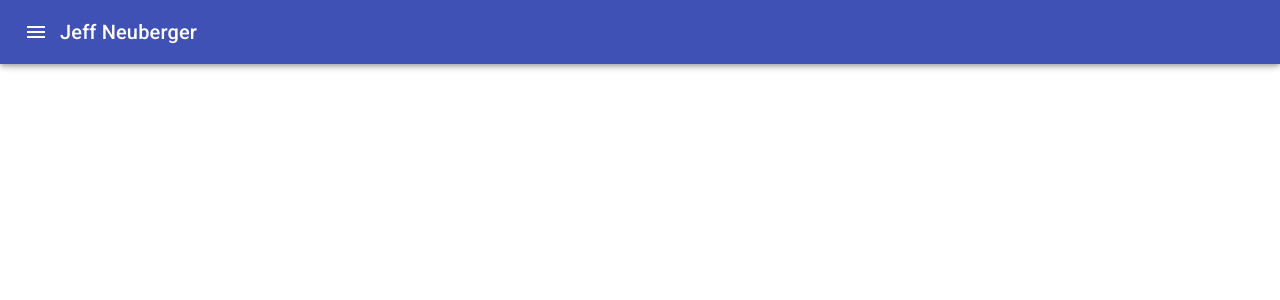
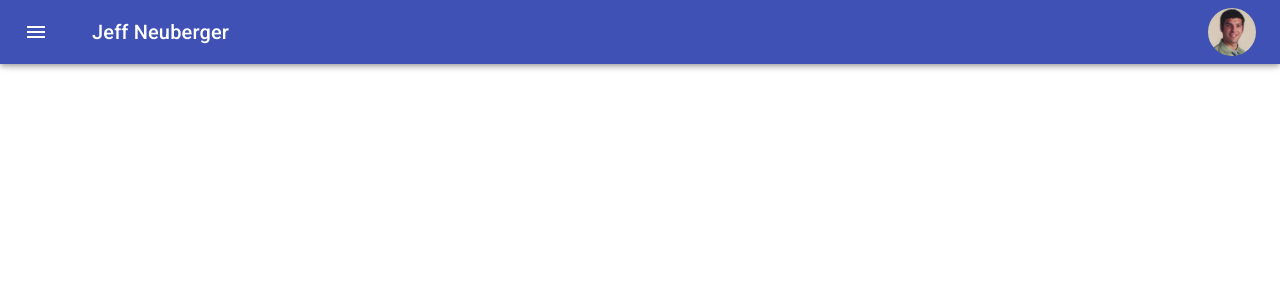
Before and after one commit to jeffn12/portfolio, a React (Create React App) app: page / in a window 1280 px wide. Shown: the top 300 px of the page. Built offline with nearby package versions, Linux system fonts and the light colour scheme.

Commit message:
feat: add photo to navbar

```diff
--- a/src/components/Navbar.js
+++ b/src/components/Navbar.js
@@ -1,19 +1,42 @@
 import React from 'react'
 // Material UI
-import { AppBar, Toolbar, IconButton, Typography } from '@material-ui/core'
+import { AppBar, Toolbar, IconButton, Typography, Avatar } from '@material-ui/core'
+import { makeStyles } from '@material-ui/styles'
 import MenuIcon from '@material-ui/icons/Menu'
 
+
 function Navbar() {
+    const Styles = useStyles();
+
     return (
+        <div className={Styles.root}>
         <AppBar>
             <Toolbar>
-                <IconButton edge="start" color="inherit" aria-label="menu" >
+                <IconButton edge="start" color="inherit" className={Styles.menuButton} aria-label="menu" >
                     <MenuIcon />
                 </IconButton>
-                <Typography variant="h6">Jeff Neuberger</Typography>
+                <Typography variant="h6" className={Styles.title}>Jeff Neuberger</Typography>
+                <Avatar alt="headshot photo of Jeff Neuberger" src="/jeff_neuberger.jpeg" className={Styles.avatar}/>
             </Toolbar>
         </AppBar>
+        </div>
     )
 }
 
 export default Navbar
+
+const useStyles = makeStyles({
+    root: {
+        flexGrow: 1
+    },
+    menuButton: {
+        marginRight: "2rem"
+    },
+    title: {
+        flexGrow: 1
+    },
+    avatar: {
+        width: "3rem",
+        height: "3rem"
+    }
+})
```
Also changed, not shown: public/jeff_neuberger.jpeg (added).
